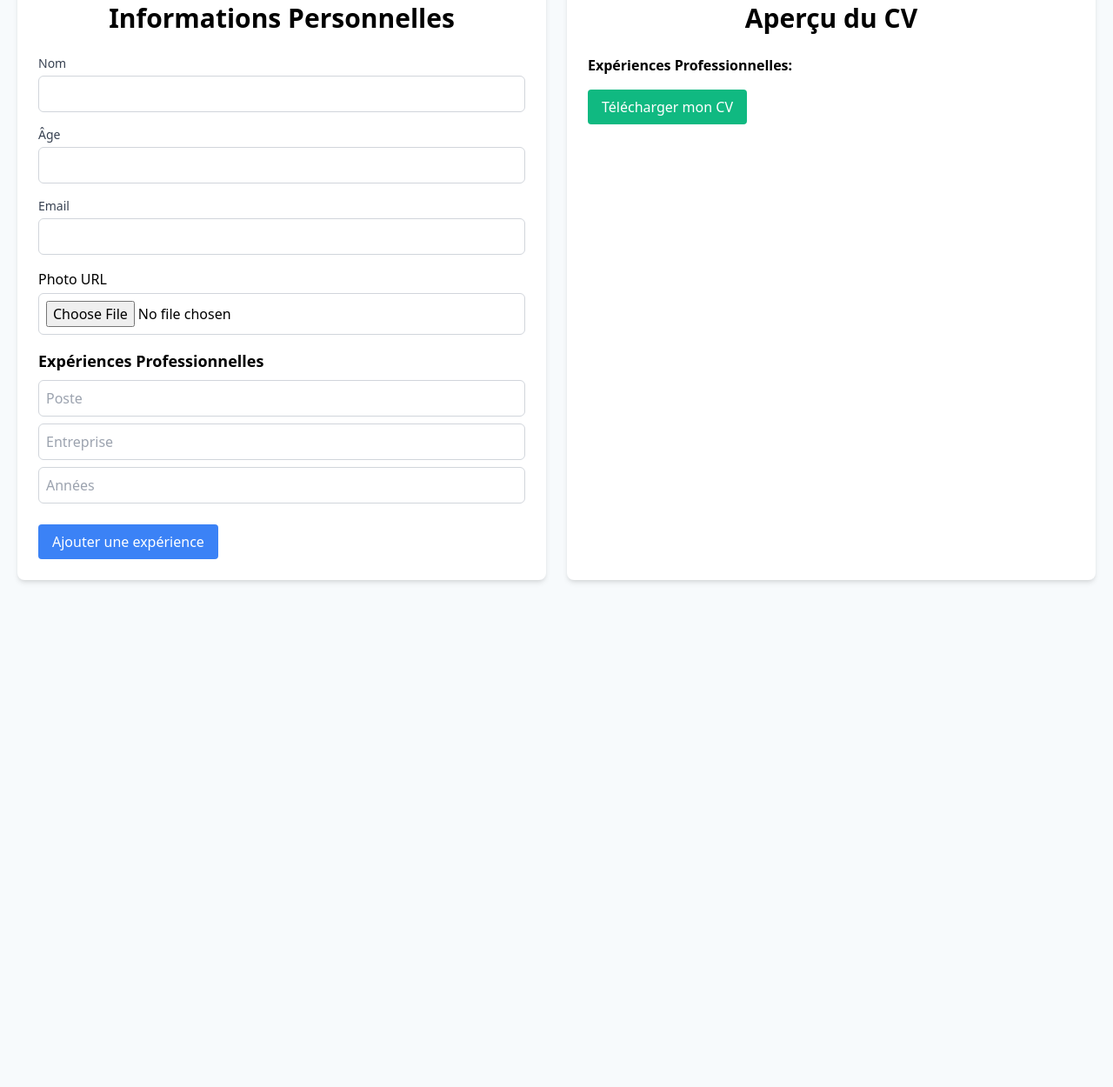
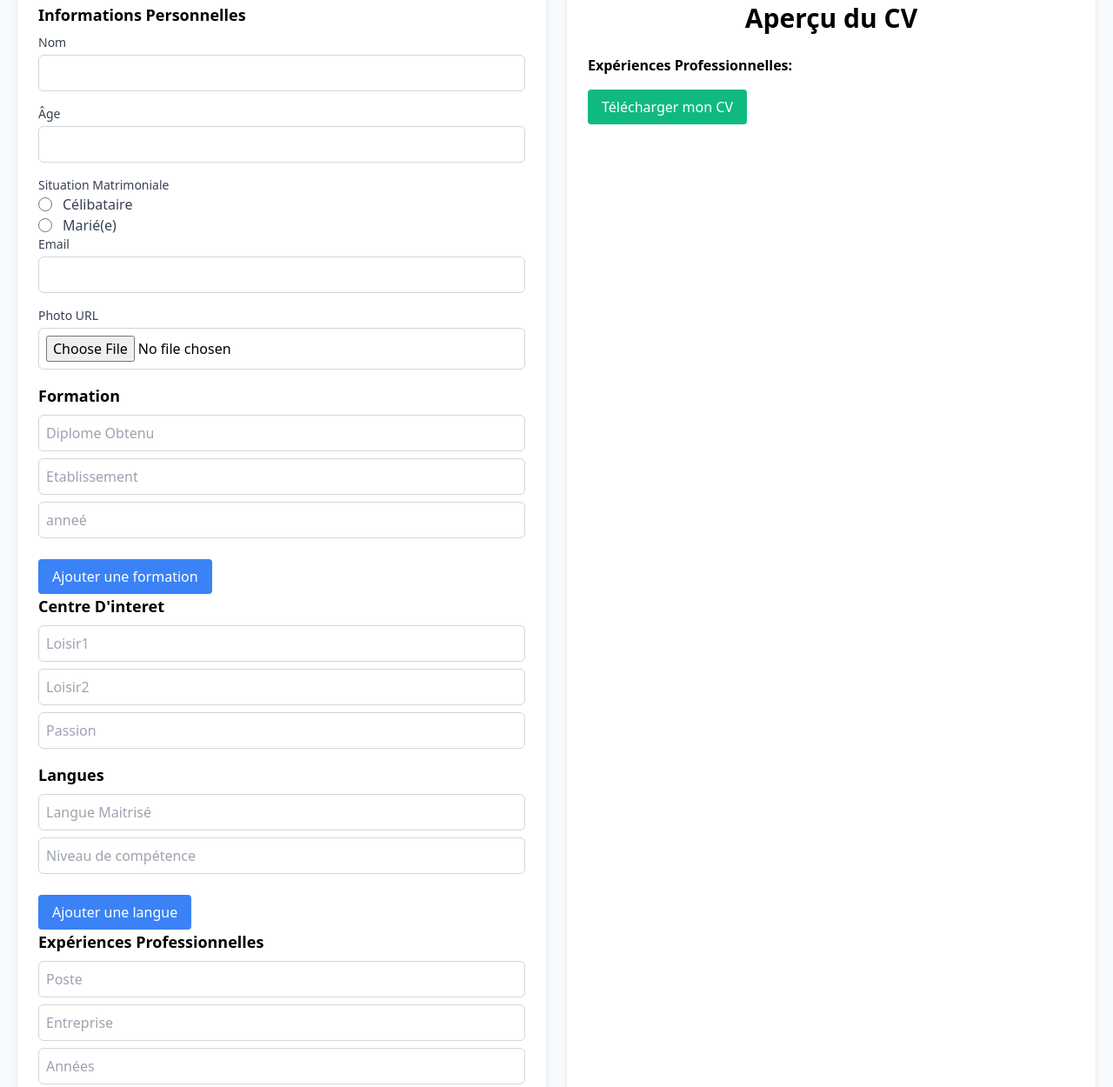
Before and after one commit to FredhKhelyan/GenerateurCV, a plain HTML site: page index.html in a window 1280 px wide. Shown: the part 41-1291 px from the top of the page at 87% size. Before the commit the page ends 800 px from the top, so only its background shows below. Drawn offline with nearby package versions, Linux system fonts and the light colour scheme.

Commit message:
mise a jour index

```diff
--- a/index.html
+++ b/index.html
@@ -11,7 +11,7 @@
     <div class="container mx-auto p-5 grid grid-cols-1 md:grid-cols-2 gap-6">
         <!-- Partie gauche : Formulaire d'entrée -->
         <div class="bg-white p-6 rounded-lg shadow-md">
-            <h1 class="text-3xl font-bold text-center mb-6">Informations Personnelles</h1>
+            <h3 class="text-lg font-semibold mb-2">Informations Personnelles</h3>
             <form id="infoForm">
                 <div class="mb-4">
                     <label for="name" class="block text-sm font-medium text-gray-700">Nom</label>
@@ -21,20 +21,64 @@
                     <label for="age" class="block text-sm font-medium text-gray-700">Âge</label>
                     <input type="number" id="age" class="mt-1 block w-full border border-gray-300 rounded-md p-2" required>
                 </div>
+
+                <label class="block text-sm font-medium text-gray-700">Situation Matrimoniale</label>
+                <div class="flex items-center space-x-3">
+                    <input type="radio" id="celibataire" name="statut" value="celibataire" class="h-4 w-4 text-blue-500 border-gray-300 focus:ring-blue-500">
+                    <label for="celibataire" class="text-gray-700">Célibataire</label>
+                  </div>
+                  <div class="flex items-center space-x-3">
+                    <input type="radio" id="marie" name="statut" value="marie" class="h-4 w-4 text-green-500 border-gray-300 focus:ring-green-500">
+                    <label for="marie" class="text-gray-700">Marié(e)</label>
+                  </div>
+
                 <div class="mb-4">
                     <label for="email" class="block text-sm font-medium text-gray-700">Email</label>
                     <input type="email" id="email" class="mt-1 block w-full border border-gray-300 rounded-md p-2" required>
+
                 </div>
-                <div class="mb-4"
+                <div class="mb-4">
                     <label for="photo" class="block text-sm font-medium text-gray-700">Photo URL</label>
                     <input type="file" id="photo" class="mt-1 block w-full border border-gray-300 rounded-md p-2">
                 </div>
+
+
+                <div id="formation">
+                    <h3 class="text-lg font-semibold mb-2">Formation</h3>
+                    <div class="formation mb-4">
+                        <input type="text" placeholder="Diplome Obtenu" class="block w-full border border-gray-300 rounded-md p-2 mb-2" name="diplome" required>
+                        <input type="text" placeholder="Etablissement" class="block w-full border border-gray-300 rounded-md p-2 mb-2" name="etablissement"required>
+                        <input type="text" placeholder="anneé" class="block w-full border border-gray-300 rounded-md p-2 mb-2" name="annee"required>
+                    </div>
+                </div>
+                <button type="button" id="addformation" class="mt-2 bg-blue-500 text-white py-2 px-4 rounded">Ajouter une formation</button>
+
+
+                <div id="centre d'interet">
+                    <h3 class="text-lg font-semibold mb-2">Centre D'interet</h3>
+                    <div class="centre d'interet mb-4">
+                        <input type="text" placeholder="Loisir1" class="block w-full border border-gray-300 rounded-md p-2 mb-2" name="c1" required>
+                        <input type="text" placeholder="Loisir2" class="block w-full border border-gray-300 rounded-md p-2 mb-2" name="c2" required>
+                        <input type="text" placeholder="Passion" class="block w-full border border-gray-300 rounded-md p-2 mb-2" name="c3" required>
+                    </div>
+                </div>
+
+                <div id="langue">
+                    <h3 class="text-lg font-semibold mb-2">Langues</h3>
+                    <div class="langue mb-4">
+                        <input type="text" placeholder="Langue Maitrisé" class="block w-full border border-gray-300 rounded-md p-2 mb-2" name="l1" required>
+                        <input type="text" placeholder="Niveau de compétence" class="block w-full border border-gray-300 rounded-md p-2 mb-2" name="niveau" required>
+                    </div>
+                </div>
+                <button type="button" id="addformation" class="mt-2 bg-blue-500 text-white py-2 px-4 rounded">Ajouter une langue</button>
+
+
                 <div id="experienceContainer">
-                    <h2 class="text-lg font-semibold mb-2">Expériences Professionnelles</h2>
+                    <h3 class="text-lg font-semibold mb-2">Expériences Professionnelles</h3>
                     <div class="experience mb-4">
-                        <input type="text" placeholder="Poste" class="block w-full border border-gray-300 rounded-md p-2 mb-2" required>
-                        <input type="text" placeholder="Entreprise" class="block w-full border border-gray-300 rounded-md p-2 mb-2" required>
-                        <input type="text" placeholder="Années" class="block w-full border border-gray-300 rounded-md p-2 mb-2" required>
+                        <input type="text" id = "poste" placeholder="Poste" class="block w-full border border-gray-300 rounded-md p-2 mb-2" name="poste" required>
+                        <input type="text" id = "entreprise" placeholder="Entreprise" class="block w-full border border-gray-300 rounded-md p-2 mb-2" name="entreprise" required>
+                        <input type="text"  id = "annee" placeholder="Années" class="block w-full border border-gray-300 rounded-md p-2 mb-2" name="annee" required>
                     </div>
                 </div>
                 <button type="button" id="addExperience" class="mt-2 bg-blue-500 text-white py-2 px-4 rounded">Ajouter une expérience</button>
@@ -50,9 +94,14 @@
                 <p id="previewEmail"></p>
                 <div class="vue_image"></div>
                 <h3 class="font-semibold mt-4">Expériences Professionnelles:</h3>
-                <div id="previewExperiences"></div>
-                <button id="downloadCV" class="mt-4 bg-green-500 text-white py-2 px-4 rounded" onclick ="imprimer()">Télécharger mon CV</button>
+                <div id="previewExperiences">
+                    <p id="previewPoste"></p>
+                    <p id="previewEntreprise"></p>
+                    <p id="previewAnnee"></p>
+                </div>
+
             </div>
+            <button id="downloadCV" class="mt-4 bg-green-500 text-white py-2 px-4 rounded" onclick ="imprimer()">Télécharger mon CV</button>
         </div>
     </div>
 
```
